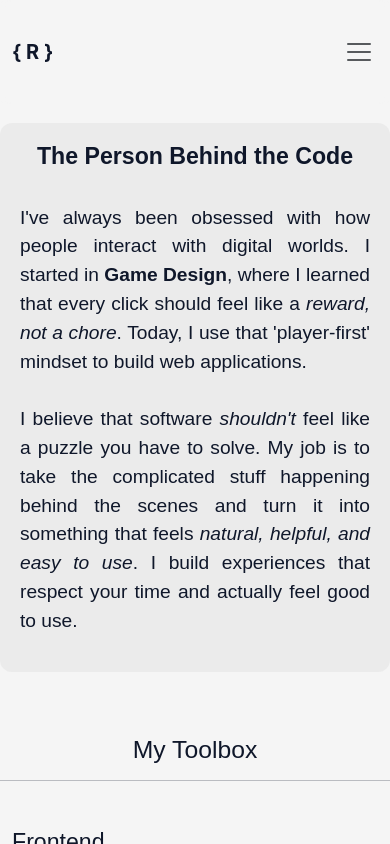
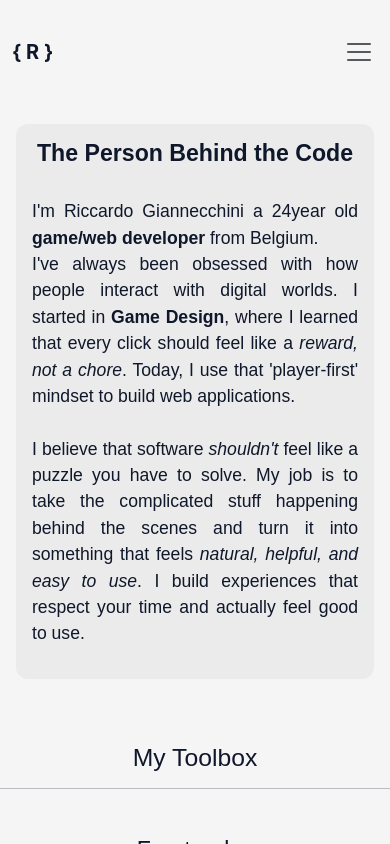
Before and after one commit to SirRicharod/portfolio, an Angular app: page /about in a window 390 px wide. Built offline with nearby package versions, Linux system fonts and the light colour scheme.

Commit message:
enhance about page responsiveness

```diff
--- a/src/app/app.routes.ts
+++ b/src/app/app.routes.ts
@@ -5,5 +5,6 @@ export const routes: Routes = [
   { path: 'projects', loadComponent: () => import('./pages/projects/projects').then(m => m.Projects), data: { animation: 'ProjectsPage' } },
   { path: 'about', loadComponent: () => import('./pages/about/about').then(m => m.About), data: { animation: 'AboutPage' } },
   { path: 'resume', loadComponent: () => import('./pages/resume/resume').then(m => m.Resume), data: { animation: 'ResumePage' } },
+  { path: 'contact', loadComponent: () => import('./pages/contact/contact').then(m => m.Contact), data: { animation: 'ContactPage' } },
   { path: '**', loadComponent: () => import('./component/error404/error404').then(m => m.Error404), data: { animation: 'ErrorPage' } },
 ];
--- a/src/app/component/header/header.html
+++ b/src/app/component/header/header.html
@@ -6,7 +6,8 @@
       <span class="navbar-toggler-icon"></span>
     </button>
 
-    <div class="collapse navbar-collapse" [class.show]="!isMenuCollapsed" (click)="isMenuCollapsed = true" id="navbarNav">
+    <div class="collapse navbar-collapse" [class.show]="!isMenuCollapsed" (click)="isMenuCollapsed = true"
+      id="navbarNav">
       <ul class="navbar-nav ms-auto pe-md-5">
         <li class="nav-item">
           <a class="nav-link" routerLink="/projects" routerLinkActive="active">Projects</a>
@@ -17,6 +18,9 @@
         <li class="nav-item">
           <a class="nav-link" routerLink="/resume" routerLinkActive="active">Resume</a>
         </li>
+        <li class="nav-item">
+          <a class="nav-link" routerLink="/contact" routerLinkActive="active">Contact</a>
+        </li>
       </ul>
     </div>
   </div>
--- a/src/app/pages/about/about.css
+++ b/src/app/pages/about/about.css
@@ -135,3 +135,18 @@ hr {
     color: #777bb4;
     font-size: 3rem;
 }
+
+@media (max-width: 990px) {
+    .about-me-container {
+        padding: 1rem;
+        margin: 1rem auto !important;
+        max-width: calc(100% - 2rem);
+    }
+     .about-me {
+        font-size: 1.1rem;
+    }
+
+    .category {
+        text-align: center;
+    }
+}
--- a/src/app/pages/about/about.html
+++ b/src/app/pages/about/about.html
@@ -1,15 +1,17 @@
 <div class="container my-5">
     <div class="row mb-5 align-items-center">
-        <div class="col-lg-7 about-me-container">
+        <div class="col-lg-8 about-me-container">
             <h3 class="fw-bold mb-1">The Person Behind the Code</h3>
             <p class="about-me">
                 <br>
+                I'm Riccardo Giannecchini a {{age()}}year old <b>game/web developer</b> from Belgium.<br>
                 I've always been obsessed with how people interact with digital worlds. I started in <b>Game Design</b>, where I learned that every click should feel like a <i>reward, not a chore</i>. Today, I use that 'player-first' mindset to build web applications.
                 <br><br>
                 I believe that software <i>shouldn't</i> feel like a puzzle you have to solve. My job is to take the
                 complicated stuff happening behind the scenes and turn it into something that feels <i>natural, helpful, and easy to use</i>. I build experiences that respect your time and actually feel good to use.
             </p>
         </div>
+
         <h2 class="mb-3 mt-5 text-center">My Toolbox</h2>
         <hr>
 
--- a/src/app/pages/about/about.ts
+++ b/src/app/pages/about/about.ts
@@ -1,4 +1,4 @@
-import { Component } from '@angular/core';
+import { Component, signal } from '@angular/core';
 
 interface Skill {
   name: string;
@@ -18,6 +18,11 @@ interface Category {
   styleUrl: './about.css',
 })
 export class About {
+
+birthdate = new Date("2001-08-13T00:00:00");
+timeDiff = Math.abs(Date.now() - this.birthdate.getTime());
+age = signal<number>(Math.floor((this.timeDiff / (1000 * 3600 * 24)) / 365.25));
+
   public categories: Category[] = [
   {
     title: "Frontend",
--- a/src/app/pages/home/home.css
+++ b/src/app/pages/home/home.css
@@ -1,6 +1,5 @@
 section {
   height: 100vh;
-  /* Pull section up to offset body padding, then add padding back for content */
   margin-top: calc(-1 * var(--navbar-height));
   padding-top: var(--navbar-height);
   overflow: hidden;
@@ -96,9 +95,9 @@ section {
   overflow: hidden;
   border-radius: 5%;
   border: var(--accent-secondary) 3px solid;
-  background-image: image-set("pfp.jpg") ;
+  background-image: image-set("pfp.jpg");
   background-repeat: no-repeat;
-  background-size: 100%;
+  background-size: 105%;
   background-position: bottom;
   transition: all 0.5s ease-in-out;
 }
@@ -106,7 +105,7 @@ section {
 .image-frame:hover {
   box-shadow: 0 0 20px var(--accent-primary);
   border: var(--accent-primary) 3px solid;
-  background-size: 105%;
+  background-size: 100%;
 }
 
 @keyframes rainbow {
@@ -116,17 +115,29 @@ section {
 }
 
 /* Make buttons full width on mobile, auto on larger screens */
-@media (max-width: 768px) {
+@media (max-width: 990px) {
   .btn {
     width: 100% !important;
   }
 
+  .intro {
+    font-size: 1.5rem;
+  }
+
+  .flavor {
+    font-size: 1.2rem;
+  }
+
+  .description {
+    font-size: 1rem;
+  }
+
   .hero-section {
     padding: 2rem;
+    margin: 1rem;
+    text-align: center;
   }
-}
 
-@media (min-width: 768px) {
   .w-md-auto {
     width: auto !important;
   }
--- a/src/app/pages/home/home.html
+++ b/src/app/pages/home/home.html
@@ -21,7 +21,8 @@
                     <div class="d-flex flex-column flex-md-row justify-content-md-start gap-3 mt-4">
                         <a routerLink="/projects" class="btn btn-lg w-100 w-md-auto">Explore my work</a>
                         <a routerLink="/about" class="btn btn-lg w-100 w-md-auto">Get to know me</a>
-                        <a routerLink="/resume" class="btn btn-lg w-100 w-md-auto">Check out my Resume</a>
+                        <a routerLink="/resume" class="btn btn-lg w-100 w-md-auto">Check out my resume</a>
+                        <a routerLink="/contact" class="btn btn-lg w-100 w-md-auto">Get in touch</a>
                     </div>
                 </div>
 
--- a/src/app/pages/projects/projects.css
+++ b/src/app/pages/projects/projects.css
@@ -6,8 +6,8 @@
 
 .card:hover {
   transform: translateY(-10px);
-  border: 1px solid var(--text-muted);
-  box-shadow: 0 0 15px #6365f14c !important;
+  box-shadow: 0 10px 20px rgba(13, 110, 253, 0.15) !important;
+  border: 1px solid rgba(13, 110, 253, 0.2) !important;
 }
 
 .card-img-top {
--- a/src/app/pages/resume/resume.css
+++ b/src/app/pages/resume/resume.css
@@ -14,6 +14,7 @@
 
 .milestone-card {
     transition: all 0.3s ease-in-out;
+    border: 1px transparent solid;
     background: white;
     position: relative;
     z-index: 2;
@@ -21,5 +22,5 @@
 
 .milestone-card:hover {
     transform: translateY(-5px);
-    box-shadow: 0 8px 16px rgba(0, 0, 0, 0.1) !important;
-}
+    box-shadow: 0 10px 20px rgba(13, 110, 253, 0.15) !important;
+    border: 1px solid rgba(13, 110, 253, 0.2) !important;}
```
Lines whose indentation alone changed are shown as unchanged.
